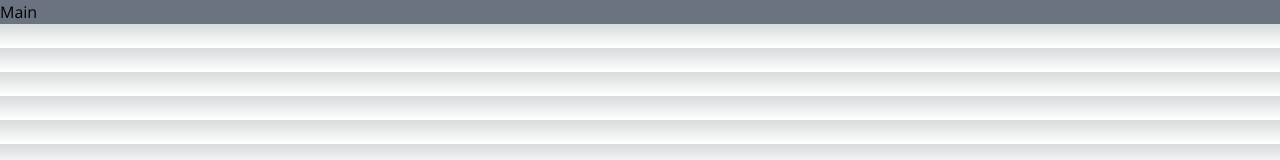
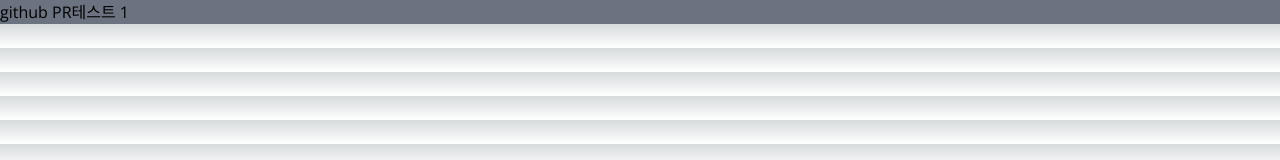
Before and after one commit to hyukee0205/hyuk-blog, a Next.js app: page / in a window 1280 px wide. Shown: the top 160 px of the page. Built offline with nearby package versions, Linux system fonts and the light colour scheme.

Commit message:
pr test (#1)
- pr 연습

```diff
--- a/src/app/page.tsx
+++ b/src/app/page.tsx
@@ -1,5 +1,5 @@
 import Image from 'next/image';
 
 export default function Home() {
-  return <main className='bg-gray-500'>Main</main>;
+  return <main className='bg-gray-500'>github PR테스트 1</main>;
 }
```
